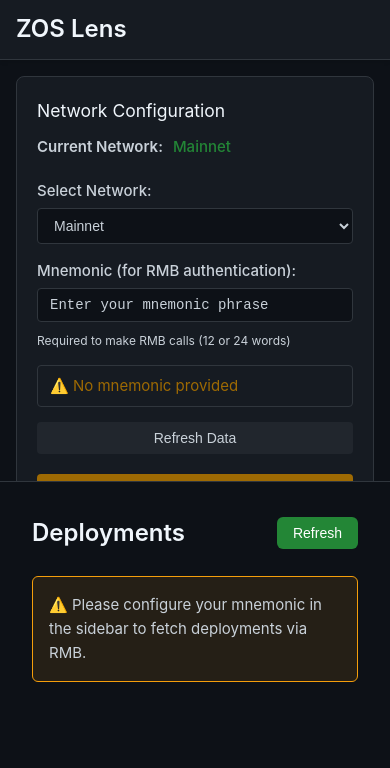
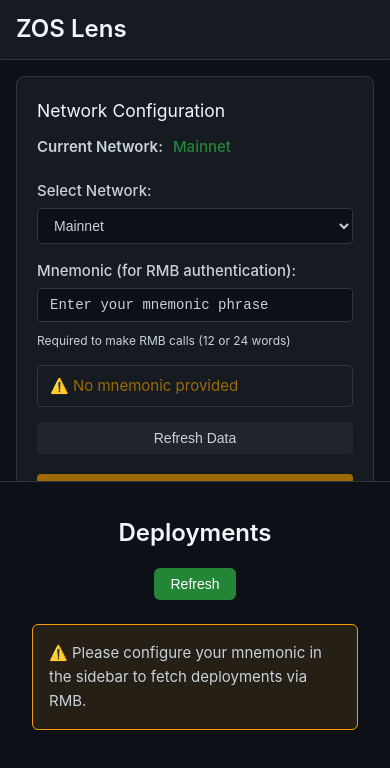
Before and after one commit to AhmedHanafy725/zos_lens, a Vue app: page /deployments in a window 390 px wide. Shown: the top 768 px of the page. Built offline with nearby package versions, Linux system fonts and the light colour scheme; the HTML template or start-up script is replaced by a standard one.

Commit message:
Add node ID for the deployments page

```diff
--- a/src/services/rmbService.ts
+++ b/src/services/rmbService.ts
@@ -26,6 +26,7 @@ function castWorkloadState(state: string): Workload['state'] {
 
 class RMBService {
   private selectedNodeId: number | null = null;
+  private selectedTwinId: number | null = null;
   private useMockData: boolean = false;
   private mnemonic: string = '';
 
@@ -33,8 +34,10 @@ class RMBService {
     try {
       // Load selected node from storage
       const storedNodeId = localStorage.getItem('zos_lens_selected_node');
-      if (storedNodeId) {
+      const storedTwinId = localStorage.getItem('zos_lens_selected_twin');
+      if (storedNodeId && storedTwinId) {
         this.selectedNodeId = parseInt(storedNodeId);
+        this.selectedTwinId = parseInt(storedTwinId);
         this.useMockData = false;
       }
 
@@ -87,19 +90,32 @@ class RMBService {
     return this.mnemonic.length > 0;
   }
 
-  setSelectedNode(nodeId: number | null) {
+  setSelectedNode(nodeId: number | null, twinId: number | null = null) {
     this.selectedNodeId = nodeId;
+    this.selectedTwinId = twinId;
     this.useMockData = nodeId === null;
 
     if (nodeId) {
       localStorage.setItem('zos_lens_selected_node', String(nodeId));
+      if (twinId) {
+        localStorage.setItem('zos_lens_selected_twin', String(twinId));
+      }
     } else {
       localStorage.removeItem('zos_lens_selected_node');
+      localStorage.removeItem('zos_lens_selected_twin');
     }
   }
 
   getSelectedNode(): number | null {
     return this.selectedNodeId;
+  }
+
+  getSelectedNodeId(): number | null {
+    return this.selectedNodeId;
+  }
+
+  getSelectedTwinId(): number | null {
+    return this.selectedTwinId;
   }
 
   async listDeployments(): Promise<DeploymentListResponse> {
@@ -110,24 +126,20 @@ class RMBService {
         return { deployments: [] };
       }
 
-      if (!this.selectedNodeId) {
-        console.warn('No node selected. Cannot fetch deployments via RMB.');
+      if (!this.selectedTwinId) {
+        console.warn('No twin selected. Cannot fetch deployments via RMB.');
         return { deployments: [] };
       }
 
-      console.log(`Fetching deployments from node ${this.selectedNodeId} via RMB...`);
-
-      // Use GridClient to make RMB call
+      // Use GridClient to make RMB call (RMB uses twin ID)
       if (gridClientService.isClientConnected()) {
-        const result = await gridClientService.getNodeDeployments(this.selectedNodeId);
-        console.log(`Fetched ${result.deployments.length} deployments from node ${this.selectedNodeId}`);
+        const result = await gridClientService.getNodeDeployments(this.selectedTwinId);
         return result;
       } else {
         // Try to initialize GridClient if not connected
         console.log('Initializing RMB client...');
         await gridClientService.initialize(this.mnemonic);
-        const result = await gridClientService.getNodeDeployments(this.selectedNodeId);
-        console.log(`Fetched ${result.deployments.length} deployments from node ${this.selectedNodeId}`);
+        const result = await gridClientService.getNodeDeployments(this.selectedTwinId);
         return result;
       }
     } catch (error) {
@@ -143,18 +155,18 @@ class RMBService {
         throw new Error('Mnemonic is required to fetch deployment details');
       }
 
-      if (!this.selectedNodeId) {
-        throw new Error('No node selected. Please select a node first.');
+      if (!this.selectedTwinId) {
+        throw new Error('No twin selected. Please select a node first.');
       }
 
-      // Use GridClient to make RMB call
+      // Use GridClient to make RMB call (RMB uses twin ID)
       if (gridClientService.isClientConnected()) {
-        const result = await gridClientService.getDeploymentDetail(this.selectedNodeId, twinId, contractId);
+        const result = await gridClientService.getDeploymentDetail(this.selectedTwinId, twinId, contractId);
         return result;
       } else {
         // Try to initialize GridClient if not connected
         await gridClientService.initialize(this.mnemonic);
-        const result = await gridClientService.getDeploymentDetail(this.selectedNodeId, twinId, contractId);
+        const result = await gridClientService.getDeploymentDetail(this.selectedTwinId, twinId, contractId);
         return result;
       }
     } catch (error) {
--- a/src/views/DeploymentsView.vue
+++ b/src/views/DeploymentsView.vue
@@ -1,7 +1,12 @@
 <template>
   <div class="deployments-view">
     <div class="view-header">
-      <h2>Deployments</h2>
+      <div class="header-content">
+        <h2>Deployments</h2>
+        <p v-if="hasSelectedNode" class="node-info">
+          Viewing deployments for Node {{ selectedNodeId }}
+        </p>
+      </div>
       <button @click="refreshDeployments" class="refresh-btn" :disabled="loading">
         <span v-if="loading">Loading...</span>
         <span v-else>Refresh</span>
@@ -21,7 +26,7 @@
     </div>
 
     <div v-else-if="deployments.length === 0 && !loading" class="empty-state">
-      No deployments found on this node
+      No deployments found on Node {{ selectedNodeId }}
     </div>
 
     <div v-else class="deployments-grid">
@@ -80,6 +85,7 @@ const error = ref<string | null>(null);
 
 const hasMnemonic = computed(() => rmbService.hasMnemonic());
 const hasSelectedNode = computed(() => rmbService.getSelectedNode() !== null);
+const selectedNodeId = computed(() => rmbService.getSelectedNodeId());
 
 const loadDeployments = async () => {
   loading.value = true;
@@ -125,8 +131,14 @@ onMounted(() => {
 .view-header {
   display: flex;
   justify-content: space-between;
-  align-items: center;
+  align-items: flex-start;
   margin-bottom: 1.5rem;
+}
+
+.header-content {
+  display: flex;
+  flex-direction: column;
+  gap: 0.25rem;
 }
 
 .view-header h2 {
@@ -134,6 +146,13 @@ onMounted(() => {
   font-size: 1.5rem;
   font-weight: 600;
   margin: 0;
+}
+
+.node-info {
+  color: var(--color-text-muted);
+  font-size: 0.875rem;
+  margin: 0;
+  font-weight: 500;
 }
 
 .refresh-btn {
@@ -297,4 +316,21 @@ onMounted(() => {
 .status-indicator.degraded {
   background: var(--color-warning);
 }
+
+@media (max-width: 768px) {
+  .view-header {
+    flex-direction: column;
+    gap: 1rem;
+    align-items: stretch;
+  }
+
+  .header-content {
+    align-items: center;
+    text-align: center;
+  }
+
+  .refresh-btn {
+    align-self: center;
+  }
+}
 </style>
--- a/src/views/NodesView.vue
+++ b/src/views/NodesView.vue
@@ -195,8 +195,8 @@ const previousPage = () => {
 };
 
 const selectNode = (node: Node) => {
-  // Set the selected node in RMB service (use twinId for RMB calls)
-  rmbService.setSelectedNode(node.twinId);
+  // Set the selected node in RMB service (pass both node ID and twin ID)
+  rmbService.setSelectedNode(node.nodeId, node.twinId);
 
   // Navigate to deployments view
   router.push('/deployments');
```
